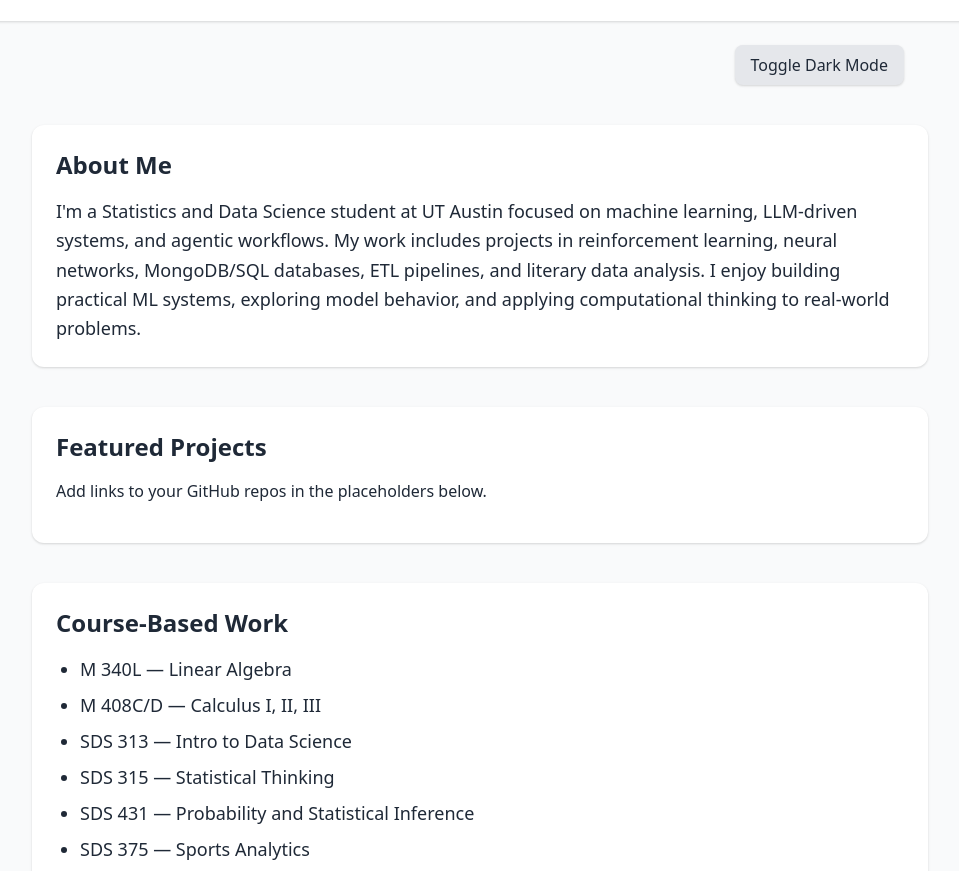
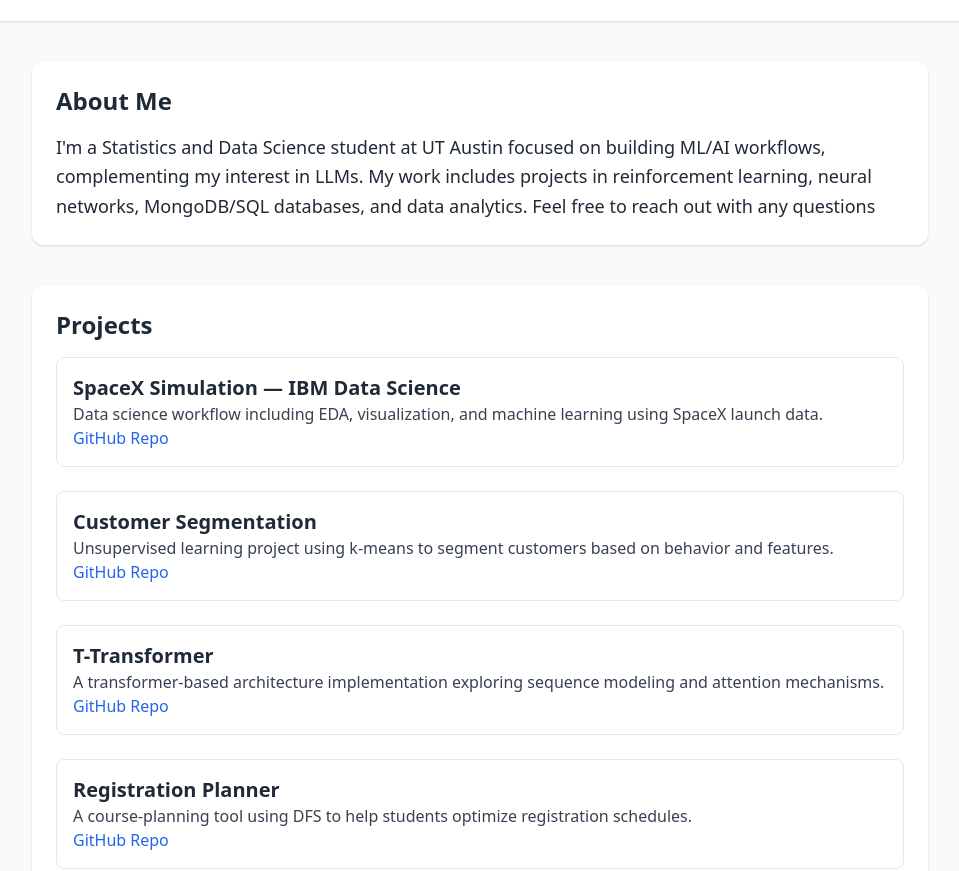
Before and after one commit to atharvvani464/atharvvani464.github.io, a plain HTML site: page index.html in a window 1280 px wide. Shown: the part 103-974 px from the top of the page, without its empty margins (160-1119 px from the left). Drawn offline with nearby package versions, Linux system fonts and the light colour scheme.

Commit message:
Revise portfolio and remove toggle
Updated personal information and project details in the portfolio.

```diff
--- a/index.html
+++ b/index.html
@@ -12,29 +12,43 @@
         <p class="text-center text-lg mt-2">Exploring Data Science, LLMs, and Agentic Workflows</p>
     </header>
 
-    <div class="max-w-4xl mx-auto mt-6 flex justify-end px-6">
-        <button id="themeToggle" class="px-4 py-2 bg-gray-200 rounded-lg shadow hover:bg-gray-300">Toggle Dark Mode</button>
-    </div>
+
 
     <section class="max-w-4xl mx-auto mt-10 p-6 bg-white rounded-xl shadow">
         <h2 class="text-2xl font-semibold mb-4">About Me</h2>
         <p class="leading-relaxed text-lg">
-            I'm a Statistics and Data Science student at UT Austin focused on machine learning, LLM-driven systems, and agentic workflows.
-            My work includes projects in reinforcement learning, neural networks, MongoDB/SQL databases, ETL pipelines, and literary data analysis.
-            I enjoy building practical ML systems, exploring model behavior, and applying computational thinking to real-world problems.
+            I'm a Statistics and Data Science student at UT Austin focused on building ML/AI workflows, complementing my interest in LLMs.
+            My work includes projects in reinforcement learning, neural networks, MongoDB/SQL databases, and data analytics. Feel free to reach out with any questions
         </p>
     </section>
 
     <section class="max-w-4xl mx-auto mt-10 p-6 bg-white rounded-xl shadow">
-        <h2 class="text-2xl font-semibold mb-4">Featured Projects</h2>
-        <p class="mb-4">Add links to your GitHub repos in the placeholders below.</p>
+        <h2 class="text-2xl font-semibold mb-4">Projects</h2>
 
         <div class="space-y-6">
+            <div class="p-4 border rounded-lg">
+                <h3 class="text-xl font-semibold">SpaceX Simulation — IBM Data Science</h3>
+                <p class="text-gray-700">Data science workflow including EDA, visualization, and machine learning using SpaceX launch data.</p>
+                <a href="https://github.com/atharvvani464/SpaceX-Simulation-IBM-Data-Science" class="text-blue-600 hover:underline">GitHub Repo</a>
+            </div>
 
+            <div class="p-4 border rounded-lg">
+                <h3 class="text-xl font-semibold">Customer Segmentation</h3>
+                <p class="text-gray-700">Unsupervised learning project using k-means to segment customers based on behavior and features.</p>
+                <a href="https://github.com/atharvvani464/Customer-Segmentation" class="text-blue-600 hover:underline">GitHub Repo</a>
+            </div>
 
+            <div class="p-4 border rounded-lg">
+                <h3 class="text-xl font-semibold">T-Transformer</h3>
+                <p class="text-gray-700">A transformer-based architecture implementation exploring sequence modeling and attention mechanisms.</p>
+                <a href="https://github.com/atharvvani464/T-Transformer" class="text-blue-600 hover:underline">GitHub Repo</a>
+            </div>
 
-
-
+            <div class="p-4 border rounded-lg">
+                <h3 class="text-xl font-semibold">Registration Planner</h3>
+                <p class="text-gray-700">A course-planning tool using DFS to help students optimize registration schedules.</p>
+                <a href="https://github.com/atharvvani464/CS-313E-Registration-Planning" class="text-blue-600 hover:underline">GitHub Repo</a>
+            </div>
         </div>
     </section>
 
@@ -57,29 +71,14 @@
 
     <section class="max-w-4xl mx-auto mt-10 p-6 bg-white rounded-xl shadow">
         <h2 class="text-2xl font-semibold mb-4">Contact</h2>
-        <p>Email: <span class="font-mono">your.email@domain.com</span></p>
-        <p>GitHub: <a href="YOUR_GITHUB_PROFILE" class="text-blue-600 hover:underline">yourusername</a></p>
-        <p>LinkedIn: <a href="YOUR_LINKEDIN" class="text-blue-600 hover:underline">LinkedIn Profile</a></p>
+        <p>Email: <span class="font-mono">atharvv08@gmail.com</span></p>
+        <p>GitHub: <a href="https://github.com/atharvvani464" class="text-blue-600 hover:underline">yourusername</a></p>
+        <p>LinkedIn: <a href="https://www.linkedin.com/in/atharv-vani/" class="text-blue-600 hover:underline">LinkedIn Profile</a></p>
     </section>
 
     <footer class="text-center text-sm text-gray-600 mt-10 p-6">
         © 2025 Atharv Vani — Data Science & Machine Learning Portfolio
     </footer>
-    <script>
-        const toggleBtn = document.getElementById('themeToggle');
-        const body = document.body;
 
-        toggleBtn.addEventListener('click', () => {
-            body.classList.toggle('dark');
-
-            if (body.classList.contains('dark')) {
-                body.classList.remove('bg-gray-50', 'text-gray-800');
-                body.classList.add('bg-gray-900', 'text-gray-200');
-            } else {
-                body.classList.remove('bg-gray-900', 'text-gray-200');
-                body.classList.add('bg-gray-50', 'text-gray-800');
-            }
-        });
-    </script>
 </body>
 </html>
```
